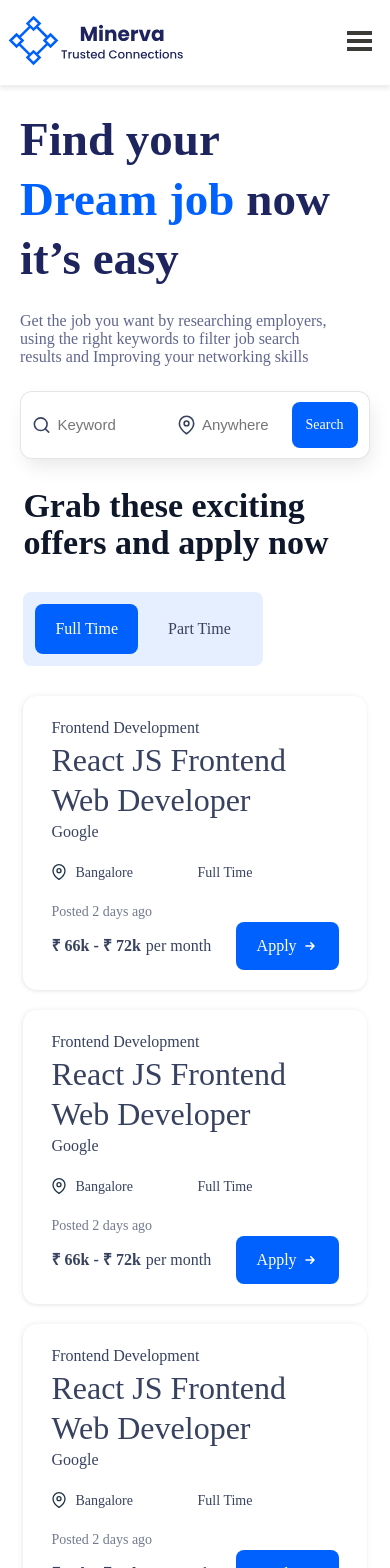
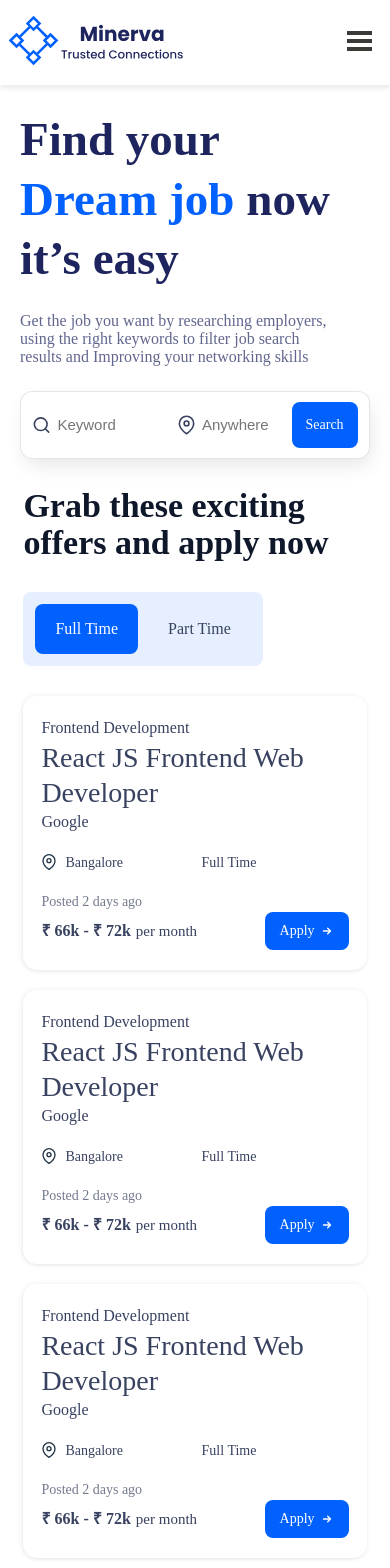
Before and after one commit to minervajsr/minerva-fe, a React (Vite) app: page / in a window 390 px wide. Shown: the top 1568 px of the page. Built offline with nearby package versions, Linux system fonts and the light colour scheme; no server answers.

Commit message:
landing page responsiveness fixed

```diff
--- a/src/components/LandingPage/CardSection.module.css
+++ b/src/components/LandingPage/CardSection.module.css
@@ -94,3 +94,35 @@
   justify-content: center;
   gap: 5px;
 }
+
+@media (max-width: 768px) {
+  .cardContainer {
+    padding: 20px 18px;
+  }
+  .cardContainer > h2 {
+    font-size: 28px;
+    line-height: 125%; /* 40px */
+  }
+  .salary > h5 {
+    font-size: 16px;
+    line-height: 125%; /* 20px */
+  }
+  .salary > h5 > span {
+    font-size: 15px;
+  }
+  .salary > button {
+    background: #0061fe;
+    border-radius: 8px;
+    padding: 10px 14px;
+    color: #fff;
+    text-align: center;
+    font-family: Poppins;
+    font-size: 14px;
+    font-style: normal;
+    font-weight: 500;
+    display: flex;
+    align-items: center;
+    justify-content: center;
+    gap: 5px;
+  }
+}
--- a/src/components/LandingPage/LandingNavbar.jsx
+++ b/src/components/LandingPage/LandingNavbar.jsx
@@ -103,11 +103,13 @@ const LandingNavbar = () => {
           </button>
         </div>
       )}
-      <div className={styles.hamburger} onClick={toggleMenu}>
-        <div className={styles.bar}></div>
-        <div className={styles.bar}></div>
-        <div className={styles.bar}></div>
-      </div>
+      {isMobile && (
+        <div className={styles.hamburger} onClick={toggleMenu}>
+          <div className={styles.bar}></div>
+          <div className={styles.bar}></div>
+          <div className={styles.bar}></div>
+        </div>
+      )}
     </div>
   );
 };
--- a/src/components/LandingPage/RecommendedSection.module.css
+++ b/src/components/LandingPage/RecommendedSection.module.css
@@ -56,4 +56,7 @@
     gap: 20px;
     padding: 0%;
   }
+  .loadMoreBtn {
+    padding: 10px 20px;
+  }
 }
--- a/src/components/LandingPage/TestimonialSection.module.css
+++ b/src/components/LandingPage/TestimonialSection.module.css
@@ -137,4 +137,15 @@
     font-size: 16px;
     line-height: 26px;
   }
+  .cardText p {
+    font-size: 14px;
+    line-height: 24px;
+  }
+  .name {
+    font-size: 14 px;
+  }
+
+  .designation {
+    font-size: 12px;
+  }
 }
```
